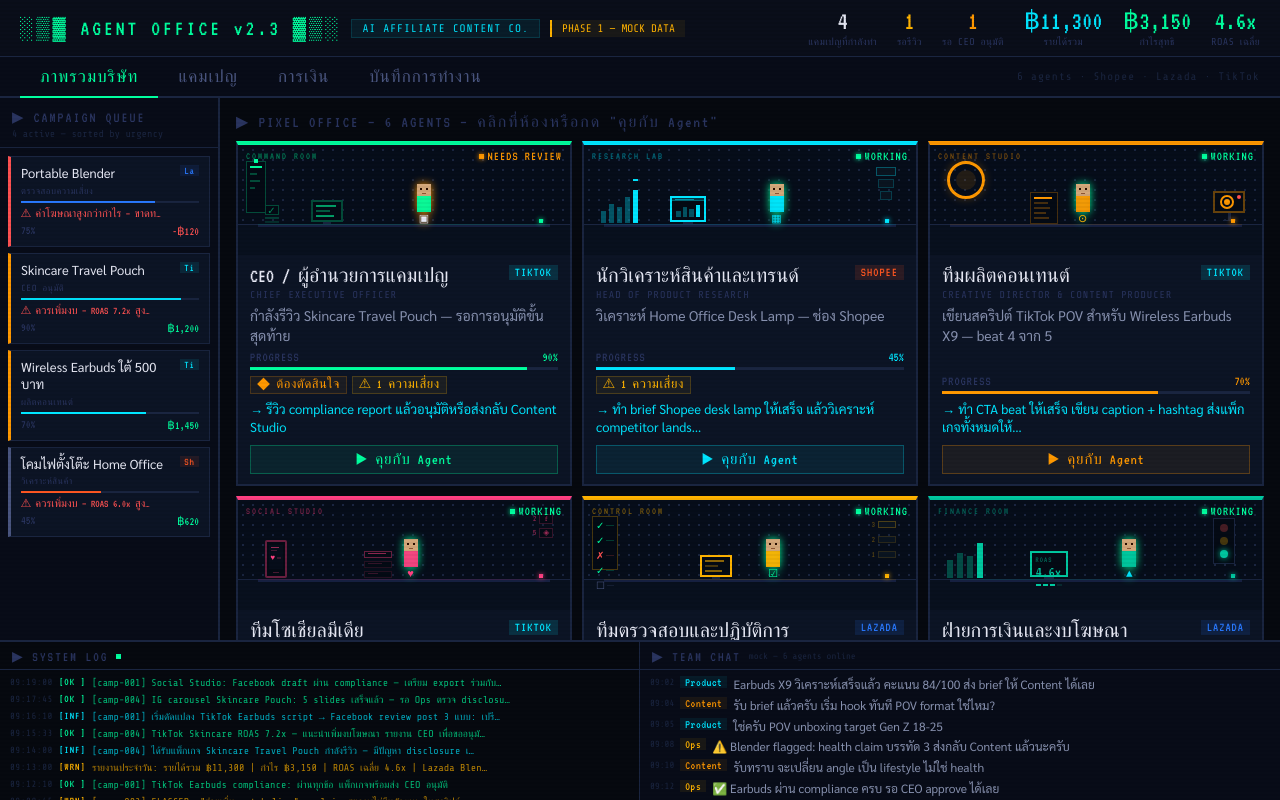
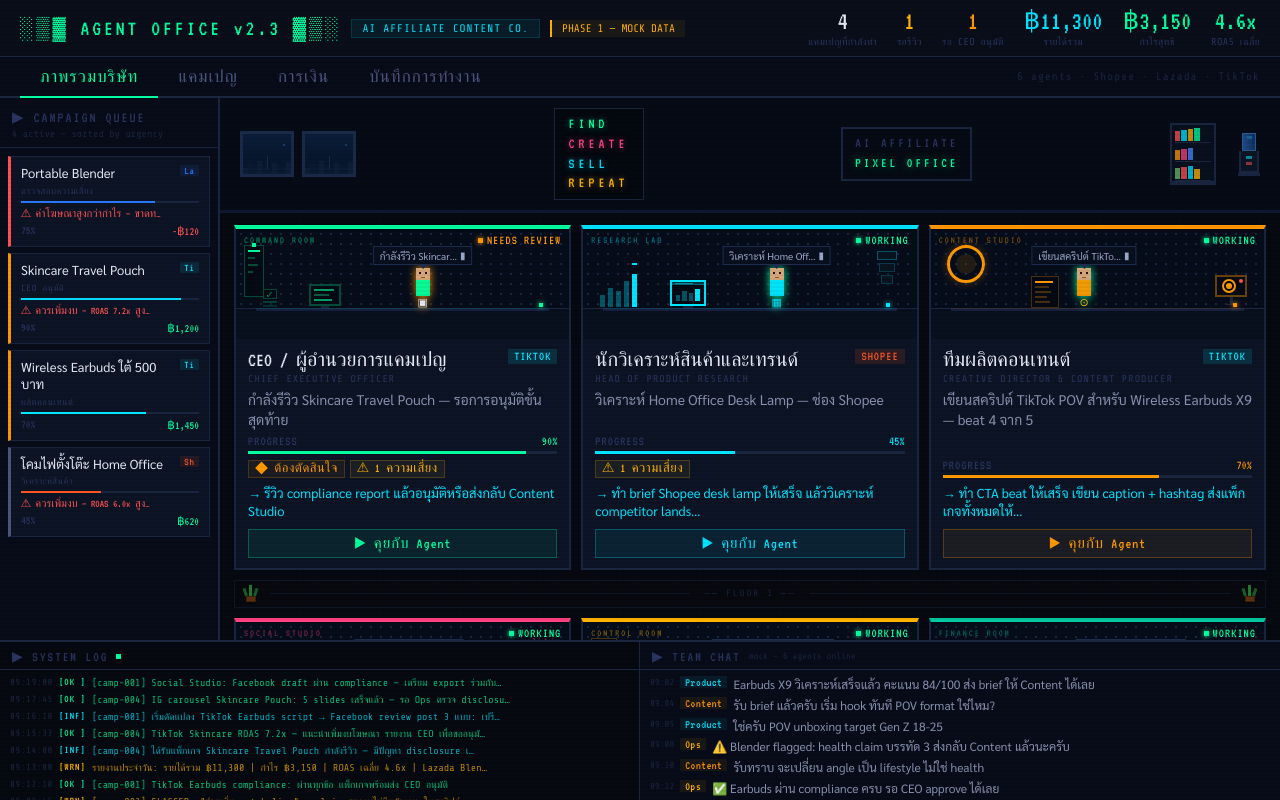
Before and after one commit to Yootohburn/Agent-office, a React (Vite) app: page / in a window 1280 px wide. Built offline with nearby package versions, Linux system fonts and the light colour scheme.

Commit message:
feat: Phase A visual upgrades — speech bubbles, back wall, floor texture
https://claude.ai/code/session_01KnWvQaRJKBwGWkRDhyL7Px

```diff
--- a/src/components/AgentOffice/AgentRoom.tsx
+++ b/src/components/AgentOffice/AgentRoom.tsx
@@ -45,6 +45,7 @@ export default function AgentRoom({ agent, selected, onClick }: Props) {
         accent={meta.accent}
         roomLabel={meta.label}
         avatarLeft={meta.avatarLeft}
+        currentTask={agent.currentTask}
       />
 
       {/* ── Info section ── */}
@@ -143,9 +144,10 @@ interface RoomSceneProps {
   accent: string
   roomLabel: string
   avatarLeft: string
+  currentTask: string
 }
 
-function RoomScene({ agentId, status, accent, roomLabel, avatarLeft }: RoomSceneProps) {
+function RoomScene({ agentId, status, accent, roomLabel, avatarLeft, currentTask }: RoomSceneProps) {
   const isActive  = status === 'working' || status === 'needs_review'
   const isBlocked = status === 'blocked'  || status === 'failed'
   const statusLightColor = isBlocked ? '#ff5252' : isActive ? accent : '#1a2540'
@@ -162,6 +164,9 @@ function RoomScene({ agentId, status, accent, roomLabel, avatarLeft }: RoomScene
       <RoomElements agentId={agentId} accent={accent} status={status} />
       <div style={{ position: 'absolute', bottom: 31, left: avatarLeft, transform: 'translateX(-50%)' }}>
         <PixelAgentAvatar agentId={agentId} status={status} />
+      </div>
+      <div style={{ position: 'absolute', bottom: 74, left: avatarLeft, transform: 'translateX(-50%)', zIndex: 3 }}>
+        <TaskBubble text={currentTask} status={status} isActive={isActive} />
       </div>
       <div style={{ position: 'absolute', top: 6, left: 8, fontFamily: 'VT323, monospace', fontSize: 10, color: `${accent}77`, letterSpacing: 2 }}>
         {roomLabel}
@@ -386,6 +391,46 @@ function FinanceScene({ accent, screenGlow, isWorking }: { accent: string; scree
   )
 }
 
+function TaskBubble({ text, status, isActive }: { text: string; status: AgentStatus; isActive: boolean }) {
+  const isBlocked = status === 'blocked' || status === 'failed'
+  const isDone    = status === 'done'
+  const bgColor   = isBlocked ? '#1a0808' : '#080f1e'
+  const border    = isBlocked ? '#ff525244' : '#1e2e50'
+  const txtColor  = isBlocked ? '#ff7070' : isDone ? '#00ff9f' : '#9baac8'
+
+  const short = text.length > 18 ? text.slice(0, 18) + '…' : text
+  const label = isBlocked ? `⚠ ${short}` : isDone ? `✓ done` : status === 'idle' ? 'idle...' : short
+
+  return (
+    <div style={{ position: 'relative', display: 'inline-block' }}>
+      <div style={{
+        background: bgColor,
+        border: `1px solid ${border}`,
+        padding: '2px 6px',
+        display: 'flex', alignItems: 'center', gap: 3,
+        whiteSpace: 'nowrap',
+      }}>
+        <span style={{ fontFamily: 'Sarabun, sans-serif', fontSize: 10, color: txtColor, lineHeight: 1.3 }}>
+          {label}
+        </span>
+        {isActive && !isBlocked && (
+          <span style={{ fontFamily: 'VT323, monospace', fontSize: 10, color: txtColor, lineHeight: 1, animation: 'blink 1s step-end infinite' }}>
+            ▮
+          </span>
+        )}
+      </div>
+      <div style={{
+        position: 'absolute', bottom: -4, left: '50%',
+        transform: 'translateX(-50%)',
+        width: 0, height: 0,
+        borderLeft: '4px solid transparent',
+        borderRight: '4px solid transparent',
+        borderTop: `4px solid ${border}`,
+      }} />
+    </div>
+  )
+}
+
 function SocialScene({ accent, isWorking }: { accent: string; isWorking: boolean }) {
   return (
     <>
--- a/src/components/AgentOffice/PixelOfficeScene.tsx
+++ b/src/components/AgentOffice/PixelOfficeScene.tsx
@@ -7,14 +7,29 @@ interface Props {
   onSelectAgent: (id: DepartmentId) => void
 }
 
+const FLOOR_BG = `
+  repeating-linear-gradient(
+    90deg,
+    transparent 0px, transparent 79px,
+    rgba(255,255,255,0.012) 79px, rgba(255,255,255,0.012) 80px
+  ),
+  #06090f
+`
+
 export default function PixelOfficeScene({ selectedAgentId, onSelectAgent }: Props) {
+  const row1 = agents.slice(0, 3)
+  const row2 = agents.slice(3, 6)
+
   return (
-    <div style={{ padding: '14px 16px' }}>
-      <div style={{ fontFamily: 'VT323, monospace', fontSize: 16, color: '#2a3560', letterSpacing: 2, marginBottom: 10 }}>
-        ▶ PIXEL OFFICE — {agents.length} AGENTS — คลิกที่ห้องหรือกด "คุยกับ Agent"
-      </div>
+    <div style={{ background: FLOOR_BG, paddingBottom: 16 }}>
+
+      {/* ── Back wall ── */}
+      <OfficeBackWall />
+
+      {/* ── Desk row 1 ── */}
+      <div style={{ padding: '12px 14px 0' }}>
         <div style={{ display: 'grid', gridTemplateColumns: 'repeat(3, 1fr)', gap: 10 }}>
-        {agents.map(agent => (
+          {row1.map(agent => (
             <AgentRoom
               key={agent.id}
               agent={agent}
@@ -24,5 +39,232 @@ export default function PixelOfficeScene({ selectedAgentId, onSelectAgent }: Pro
           ))}
         </div>
       </div>
+
+      {/* ── Floor strip between rows ── */}
+      <FloorStrip />
+
+      {/* ── Desk row 2 ── */}
+      <div style={{ padding: '0 14px' }}>
+        <div style={{ display: 'grid', gridTemplateColumns: 'repeat(3, 1fr)', gap: 10 }}>
+          {row2.map(agent => (
+            <AgentRoom
+              key={agent.id}
+              agent={agent}
+              selected={selectedAgentId === agent.id}
+              onClick={() => onSelectAgent(agent.id)}
+            />
+          ))}
+        </div>
+      </div>
+
+    </div>
   )
 }
+
+// ─────────────────────────────────────────────
+// Back wall
+// ─────────────────────────────────────────────
+
+function OfficeBackWall() {
+  return (
+    <div style={{
+      background: '#070b16',
+      borderBottom: '3px solid #0e1830',
+      padding: '10px 20px',
+      display: 'flex',
+      alignItems: 'center',
+      gap: 16,
+      minHeight: 84,
+    }}>
+      {/* Windows */}
+      <div style={{ display: 'flex', gap: 8 }}>
+        <PixelWindow />
+        <PixelWindow />
+      </div>
+
+      <div style={{ flex: 1 }} />
+
+      {/* Neon sign */}
+      <NeonSign />
+
+      <div style={{ flex: 1 }} />
+
+      {/* Company badge */}
+      <div style={{
+        fontFamily: 'VT323, monospace', fontSize: 14, letterSpacing: 3,
+        border: '2px solid #1a2540', padding: '5px 12px',
+        background: '#060a14', textAlign: 'center', lineHeight: 1.4,
+      }}>
+        <div style={{ color: '#2a3560' }}>AI AFFILIATE</div>
+        <div style={{ color: '#00ff9f', textShadow: '0 0 8px #00ff9f88' }}>PIXEL OFFICE</div>
+      </div>
+
+      <div style={{ flex: 1 }} />
+
+      {/* Bookshelf */}
+      <PixelBookshelf />
+
+      {/* Water cooler */}
+      <WaterCooler />
+    </div>
+  )
+}
+
+function PixelWindow() {
+  const buildings = [6, 10, 7, 13, 8, 5, 11, 9, 7, 12]
+  return (
+    <div style={{
+      width: 54, height: 46,
+      background: '#08172e',
+      border: '3px solid #1a2a48',
+      position: 'relative',
+      overflow: 'hidden',
+    }}>
+      {/* Cross dividers */}
+      <div style={{ position: 'absolute', top: 0, left: '50%', bottom: 0, width: 1, background: '#1a2a48' }} />
+      <div style={{ position: 'absolute', top: '43%', left: 0, right: 0, height: 1, background: '#1a2a48' }} />
+      {/* Sky gradient */}
+      <div style={{ position: 'absolute', top: 0, left: 0, right: 0, height: '55%', background: 'linear-gradient(to bottom, #0a1e3a, #08172e)' }} />
+      {/* City skyline */}
+      <div style={{ position: 'absolute', bottom: 0, left: 0, right: 0, height: 18, display: 'flex', alignItems: 'flex-end' }}>
+        {buildings.map((h, i) => (
+          <div key={i} style={{ flex: 1, height: h, background: i % 3 === 0 ? '#0d1e36' : '#0b1a30' }} />
+        ))}
+      </div>
+      {/* Window light flickers */}
+      <div style={{ position: 'absolute', top: 6, left: 4, width: 3, height: 3, background: '#ffee8844', animation: 'blink 3s step-end infinite' }} />
+      <div style={{ position: 'absolute', top: 10, right: 6, width: 2, height: 2, background: '#4488ff44' }} />
+    </div>
+  )
+}
+
+function NeonSign() {
+  const lines = [
+    { text: 'FIND',   color: '#00ff9f' },
+    { text: 'CREATE', color: '#ff4081' },
+    { text: 'SELL',   color: '#00e5ff' },
+    { text: 'REPEAT', color: '#ffb300' },
+  ]
+  return (
+    <div style={{
+      border: '1px solid #1a2540', padding: '6px 14px',
+      background: '#04080f',
+      display: 'flex', flexDirection: 'column', gap: 1,
+    }}>
+      {lines.map(({ text, color }) => (
+        <div
+          key={text}
+          style={{
+            fontFamily: 'VT323, monospace', fontSize: 15,
+            color, letterSpacing: 4, lineHeight: 1.25,
+            textShadow: `0 0 6px ${color}88`,
+          }}
+        >
+          {text}
+        </div>
+      ))}
+    </div>
+  )
+}
+
+function PixelBookshelf() {
+  const rows = [
+    ['#ff5252', '#00e5ff', '#ffb300', '#00ff9f'],
+    ['#ff9800', '#ff4081', '#4488ff'],
+    ['#66bb6a', '#ff5252', '#00e5ff', '#ffb300'],
+  ]
+  return (
+    <div style={{
+      width: 46,
+      height: 62,
+      background: '#08101e',
+      border: '2px solid #1a2540',
+      borderBottom: '4px solid #1a2540',
+      padding: '2px 3px 0',
+      display: 'flex', flexDirection: 'column', gap: 3,
+    }}>
+      {rows.map((books, r) => (
+        <div key={r} style={{
+          flex: 1,
+          display: 'flex', alignItems: 'flex-end', gap: 1,
+          borderBottom: '1px solid #1a2540', paddingBottom: 1,
+        }}>
+          {books.map((color, i) => (
+            <div key={i} style={{
+              width: 5 + (i % 2),
+              height: `${70 + (i * 7 + r * 5) % 28}%`,
+              background: color,
+              opacity: 0.75,
+            }} />
+          ))}
+        </div>
+      ))}
+    </div>
+  )
+}
+
+function WaterCooler() {
+  return (
+    <div style={{ display: 'flex', flexDirection: 'column', alignItems: 'center', gap: 0, marginLeft: 6 }}>
+      {/* Jug */}
+      <div style={{
+        width: 14, height: 18,
+        background: 'linear-gradient(to right, #1e4a80, #0d3060)',
+        border: '1px solid #2a5a90',
+      }}>
+        <div style={{ width: 5, height: 3, background: '#1a6090', margin: '2px auto' }} />
+      </div>
+      {/* Body */}
+      <div style={{
+        width: 20, height: 22,
+        background: '#0c1525',
+        border: '2px solid #1a2540',
+        borderTop: 'none',
+        display: 'flex', flexDirection: 'column',
+        alignItems: 'center', justifyContent: 'center', gap: 3,
+      }}>
+        <div style={{ width: 6, height: 3, background: '#00e5ff88' }} />
+        <div style={{ width: 6, height: 3, background: '#ff525288' }} />
+      </div>
+      {/* Base */}
+      <div style={{ width: 22, height: 3, background: '#1a2540' }} />
+    </div>
+  )
+}
+
+// ─────────────────────────────────────────────
+// Floor strip between rows
+// ─────────────────────────────────────────────
+
+function FloorStrip() {
+  return (
+    <div style={{
+      margin: '10px 14px',
+      height: 28,
+      background: 'repeating-linear-gradient(90deg, #07090f 0px, #07090f 39px, #090c14 40px)',
+      border: '1px solid #0e1628',
+      display: 'flex', alignItems: 'center', gap: 14, padding: '0 10px',
+    }}>
+      <FloorPlant />
+      <div style={{ flex: 1, height: 1, background: '#0e1628' }} />
+      <span style={{ fontFamily: 'Share Tech Mono, monospace', fontSize: 9, color: '#1a2540', letterSpacing: 2 }}>
+        ── FLOOR 1 ──
+      </span>
+      <div style={{ flex: 1, height: 1, background: '#0e1628' }} />
+      <FloorPlant />
+    </div>
+  )
+}
+
+function FloorPlant() {
+  return (
+    <div style={{ display: 'flex', flexDirection: 'column', alignItems: 'center', gap: 0 }}>
+      <div style={{ display: 'flex', gap: 1, alignItems: 'flex-end' }}>
+        <div style={{ width: 3, height: 8, background: '#1a5c28', transformOrigin: 'bottom', transform: 'rotate(-18deg)' }} />
+        <div style={{ width: 3, height: 11, background: '#22782e' }} />
+        <div style={{ width: 3, height: 8, background: '#1a5c28', transformOrigin: 'bottom', transform: 'rotate(18deg)' }} />
+      </div>
+      <div style={{ width: 10, height: 6, background: '#5c3010', border: '1px solid #3c2008' }} />
+    </div>
+  )
+}
```
Lines whose indentation alone changed are shown as unchanged.
